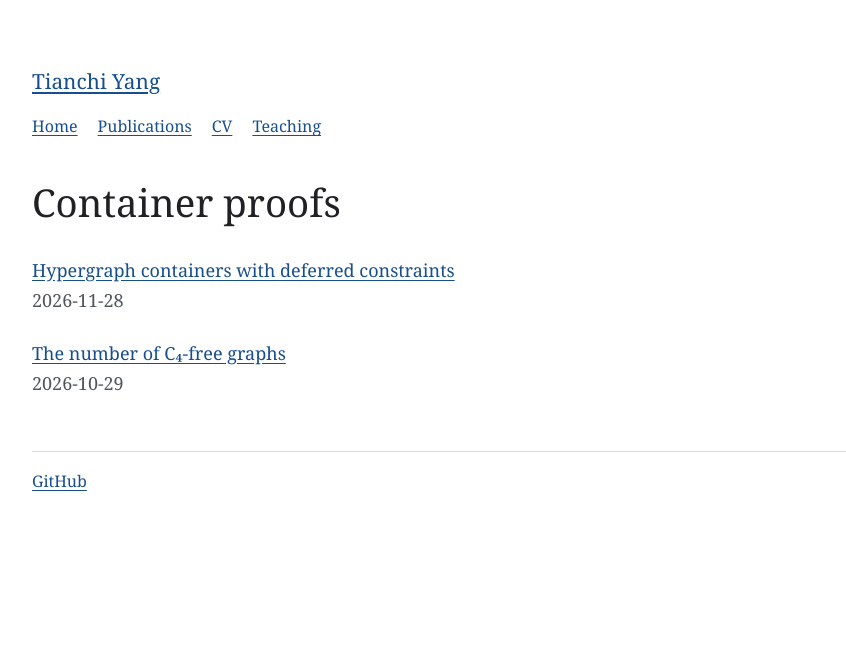
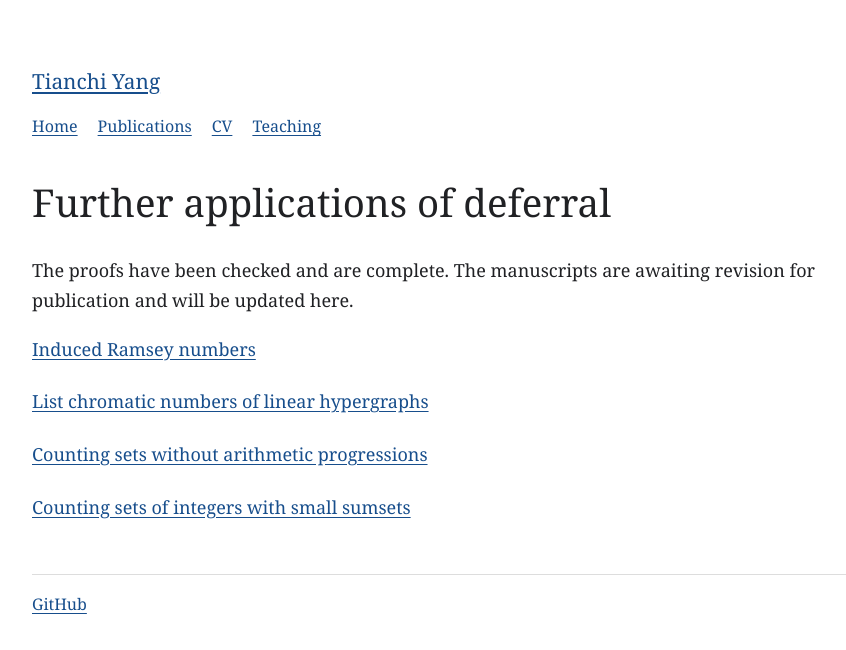
Before and after one commit to tianchi-yang/tianchi-yang.github.io, a plain HTML site: page containers.html in a window 1280 px wide. Shown: the whole page, without its empty margins (196-1042 px from the left). Drawn offline with Linux system fonts and the light colour scheme.

Commit message:
Publish four further applications of deferral

```diff
--- a/containers.html
+++ b/containers.html
@@ -3,11 +3,10 @@
 <head>
   <meta charset="utf-8">
   <meta name="viewport" content="width=device-width, initial-scale=1">
-  <meta name="description" content="An archive of Tianchi Yang’s proofs using the container method.">
-  <title>Container proofs | Tianchi Yang</title>
+  <meta name="description" content="Tianchi Yang’s manuscripts on further applications of deferral in the hypergraph container method.">
+  <title>Further applications of deferral | Tianchi Yang</title>
   <link rel="canonical" href="https://tianchi-yang.github.io/containers.html">
   <link rel="stylesheet" href="styles.css">
-  <script src="container-proofs.js" defer></script>
 </head>
 <body>
   <header class="page-header">
@@ -20,9 +19,14 @@
     </nav>
   </header>
   <main>
-    <h1 class="page-title">Container proofs</h1>
-    <ul class="papers" id="container-proof-list" hidden></ul>
-    <p id="container-proof-status">Manuscripts will be listed here as they become available.</p>
+    <h1 class="page-title">Further applications of deferral</h1>
+    <p>The proofs have been checked and are complete. The manuscripts are awaiting revision for publication and will be updated here.</p>
+    <ul class="papers">
+      <li><a href="papers/induced-ramsey-numbers.pdf">Induced Ramsey numbers</a></li>
+      <li><a href="papers/list-chromatic-numbers-of-linear-hypergraphs.pdf">List chromatic numbers of linear hypergraphs</a></li>
+      <li><a href="papers/counting-sets-without-arithmetic-progressions.pdf">Counting sets without arithmetic progressions</a></li>
+      <li><a href="papers/counting-sets-of-integers-with-small-sumsets.pdf">Counting sets of integers with small sumsets</a></li>
+    </ul>
   </main>
   <footer><a href="https://github.com/tianchi-yang">GitHub</a></footer>
 </body>
```
Also changed, not shown: index.html (+2 -2 lines), publications.html (+1 -1 lines), 5 other files.
